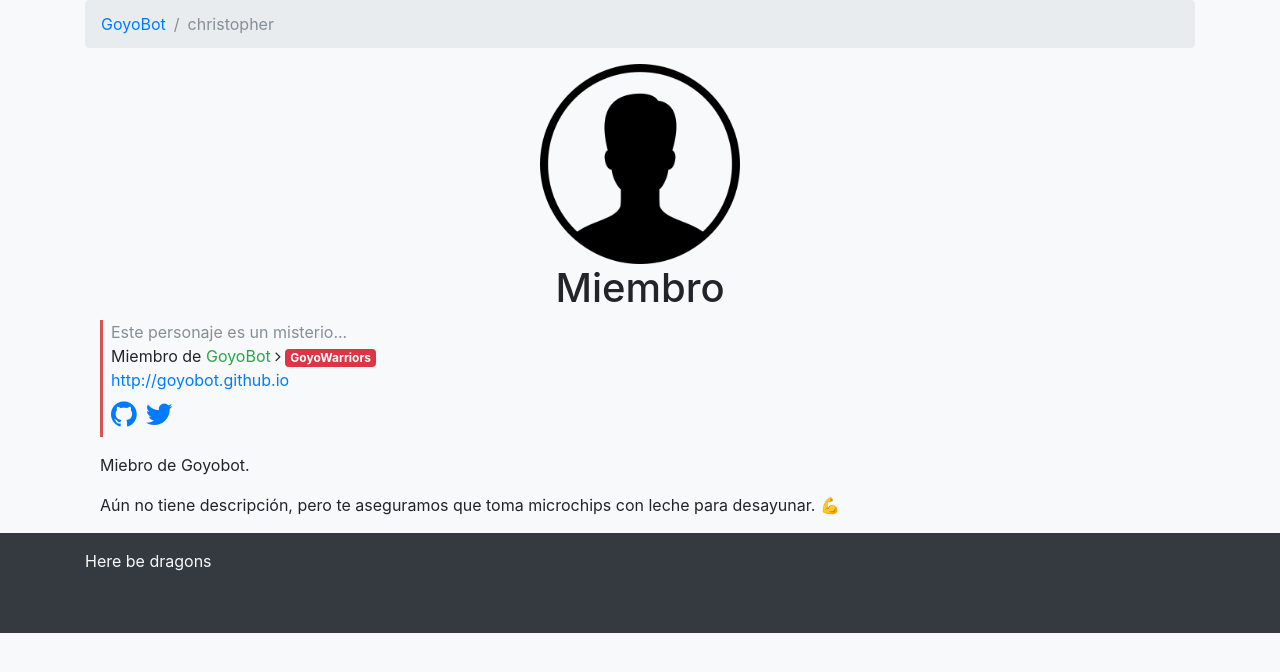
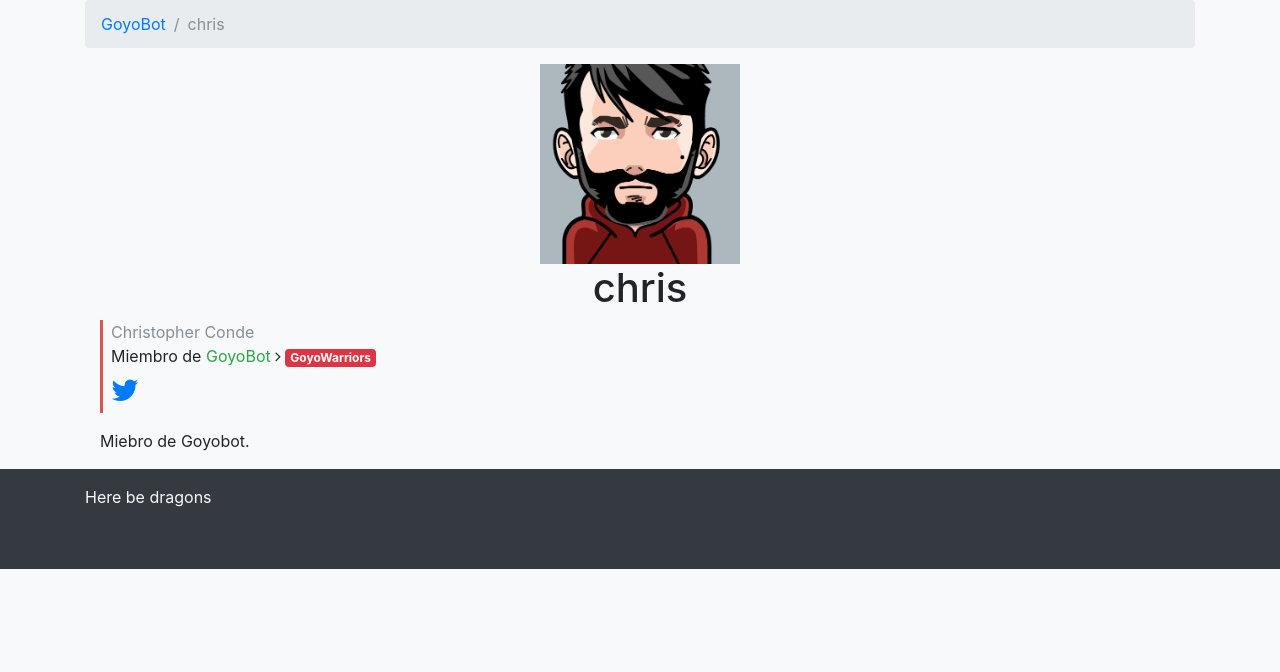
Before and after one commit to GoyoBot/goyobot.github.io, a Jekyll site: the page built from _authors/christopher.md, in a window 1280 px wide. Shown: the top 672 px of the page. Built offline with Jekyll 4.4.1, drawn with Linux system fonts in a browser that asks for light colours; nearby versions of some CDN libraries.

Commit message:
Update christopher.md

```diff
--- a/_authors/christopher.md
+++ b/_authors/christopher.md
@@ -1,19 +1,17 @@
 ---
 # Your link name. If empty, the default is `/authors/<user>`
-permalink: christopher
+permalink: chris
 
 team_id: smr          # Must and id in `_data/teams.yml`
 author_id: chris      # Your `author:` in posts
 
 # Author info - edit this at any time
-shortname: Miembro
-fullname: Este personaje es un misterio...
-website: http://goyobot.github.io
-github: goyobot
+shortname: chris
+fullname: Christopher Conde
+website:
+github:
 twitter: goyobot
-icon: assets/img/members/default.png
+icon: assets/img/members/chris.png
 ---
 
 Miebro de Goyobot.
-
-Aún no tiene descripción, pero te aseguramos que toma microchips con leche para desayunar. 💪
```
